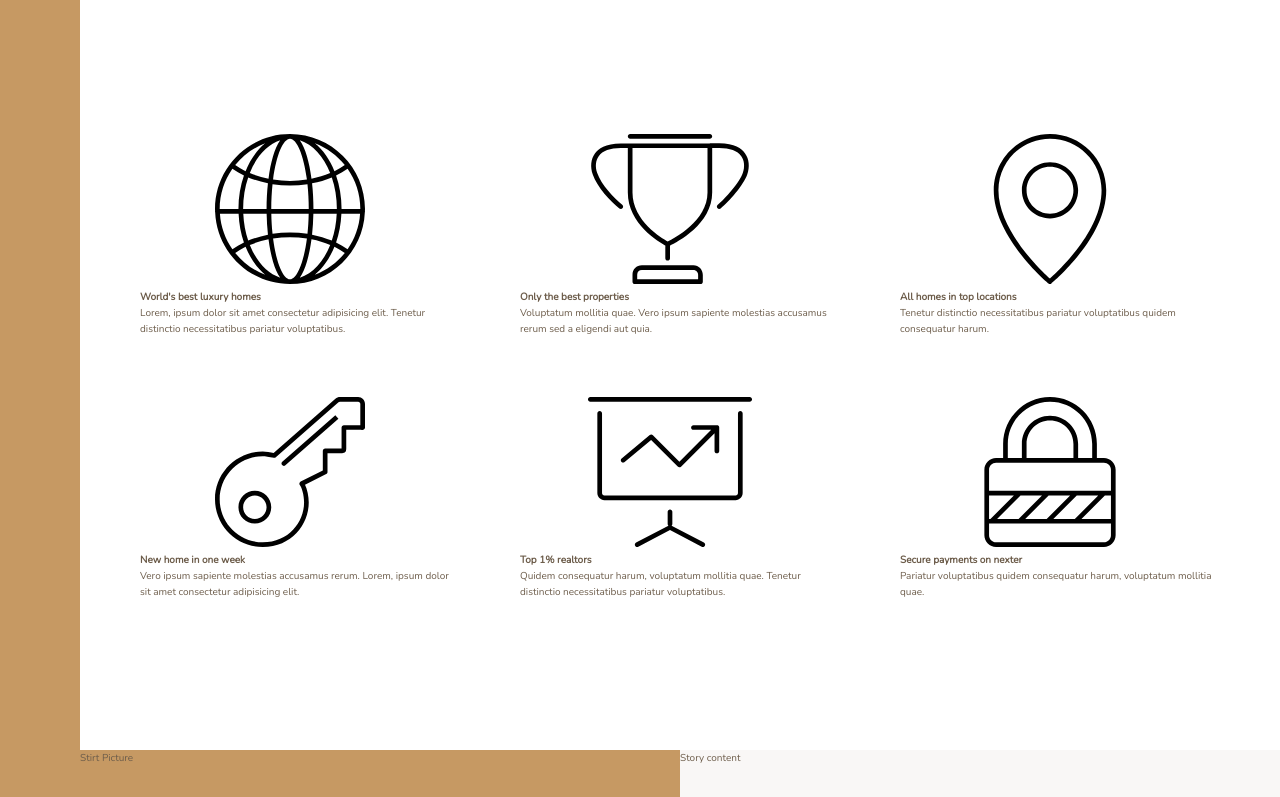
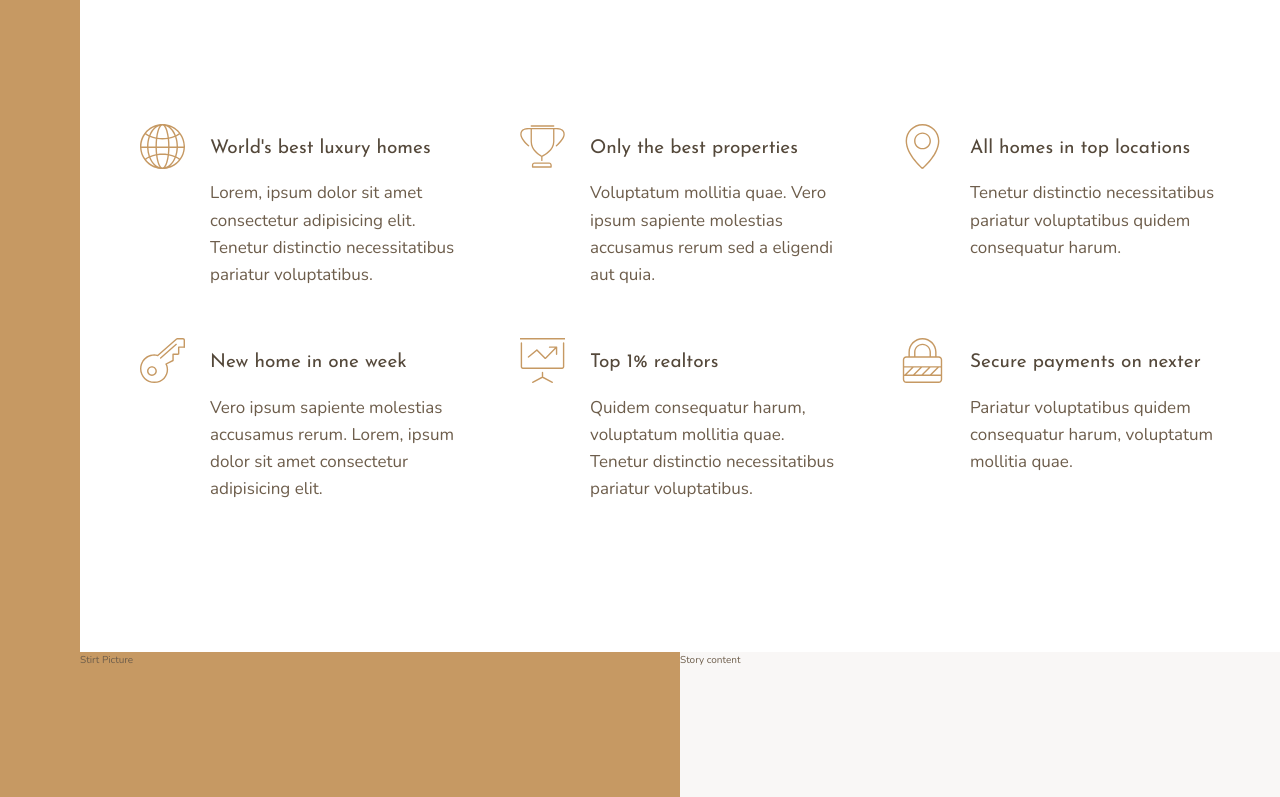
Before and after one commit to ahmedkhitaby/nexter, a website: page index.html in a window 1280 px wide. Shown: the part 656-1453 px from the top of the page. Drawn offline with nearby package versions, Linux system fonts and the light colour scheme.

Commit message:
Build the Feature Section part 2

```diff
--- a/index.html
+++ b/index.html
@@ -29,7 +29,7 @@
                 <svg class="feature__icon">
                     <use xlink:href="img/sprite.svg#icon-global"></use>
                 </svg>
-                <h4 class="heading-4">World's best luxury homes</h4>
+                <h4 class="heading-4 heading-4--dark">World's best luxury homes</h4>
                 <p class="feature__text">Lorem, ipsum dolor sit amet consectetur adipisicing elit. Tenetur distinctio necessitatibus pariatur voluptatibus.
                 </p>
             </div>
@@ -37,7 +37,7 @@
                 <svg class="feature__icon">
                     <use xlink:href="img/sprite.svg#icon-trophy"></use>
                 </svg>
-                <h4 class="heading-4">Only the best properties</h4>
+                <h4 class="heading-4 heading-4--dark">Only the best properties</h4>
                 <p class="feature__text">Voluptatum mollitia quae. Vero ipsum sapiente molestias accusamus rerum sed a eligendi aut quia.
                 </p>
             </div>
@@ -45,7 +45,7 @@
                 <svg class="feature__icon">
                     <use xlink:href="img/sprite.svg#icon-map-pin"></use>
                 </svg>
-                <h4 class="heading-4">All homes in top locations</h4>
+                <h4 class="heading-4 heading-4--dark">All homes in top locations</h4>
                 <p class="feature__text">Tenetur distinctio necessitatibus pariatur voluptatibus quidem consequatur harum.
                 </p>
             </div>
@@ -53,7 +53,7 @@
                 <svg class="feature__icon">
                     <use xlink:href="img/sprite.svg#icon-key"></use>
                 </svg>
-                <h4 class="heading-4">New home in one week</h4>
+                <h4 class="heading-4 heading-4--dark">New home in one week</h4>
                 <p class="feature__text">Vero ipsum sapiente molestias accusamus rerum. Lorem, ipsum dolor sit amet consectetur adipisicing elit.
                 </p>
             </div>
@@ -61,7 +61,7 @@
                 <svg class="feature__icon">
                     <use xlink:href="img/sprite.svg#icon-presentation"></use>
                 </svg>
-                <h4 class="heading-4">Top 1% realtors</h4>
+                <h4 class="heading-4 heading-4--dark">Top 1% realtors</h4>
                 <p class="feature__text">Quidem consequatur harum, voluptatum mollitia quae. Tenetur distinctio necessitatibus pariatur voluptatibus.
                 </p>
             </div>
@@ -69,7 +69,7 @@
                 <svg class="feature__icon">
                     <use xlink:href="img/sprite.svg#icon-lock"></use>
                 </svg>
-                <h4 class="heading-4">Secure payments on nexter</h4>
+                <h4 class="heading-4 heading-4--dark">Secure payments on nexter</h4>
                 <p class="feature__text">Pariatur voluptatibus quidem consequatur harum, voluptatum mollitia quae.
                 </p>
             </div>
--- a/sass/_features.scss
+++ b/sass/_features.scss
@@ -4,6 +4,24 @@
   margin: 15rem 0;
 
   display: grid;
-  grid-template-columns: repeat(3, 1fr);
+  /*grid-template-columns: repeat(3, 1fr);*/
+  grid-template-columns: repeat(auto-fit, minmax(25rem, 1fr));
   grid-gap: 6rem;
+  align-items: start;
 }
+.feature {
+  display: grid;
+  grid-template-columns: min-content 1fr;
+  grid-row-gap: 1.5rem;
+  grid-column-gap: 2.5rem;
+  &__icon {
+    fill: $color-primary;
+    width: 4.5rem;
+    height: 4.5rem;
+    grid-row: 1 / span 2;
+    transform: translateY(-1rem);
+  }
+  &__text {
+    font-size: 1.7rem;
+  }
+}
--- a/sass/_typography.scss
+++ b/sass/_typography.scss
@@ -0,0 +1,25 @@
+%heading {
+  font-family: $font-display;
+  font-weight: 400;
+}
+
+.heading-1 {
+  @extend %heading;
+}
+.heading-2 {
+  @extend %heading;
+}
+.heading-3 {
+  @extend %heading;
+}
+.heading-4 {
+  @extend %heading;
+  font-size: 1.9rem;
+
+  &--light {
+    color: $color-grey-light-1;
+  }
+  &--dark {
+    color: $color-grey-dark-1;
+  }
+}
```
Also changed, not shown: css/style.css, 1 other file.
